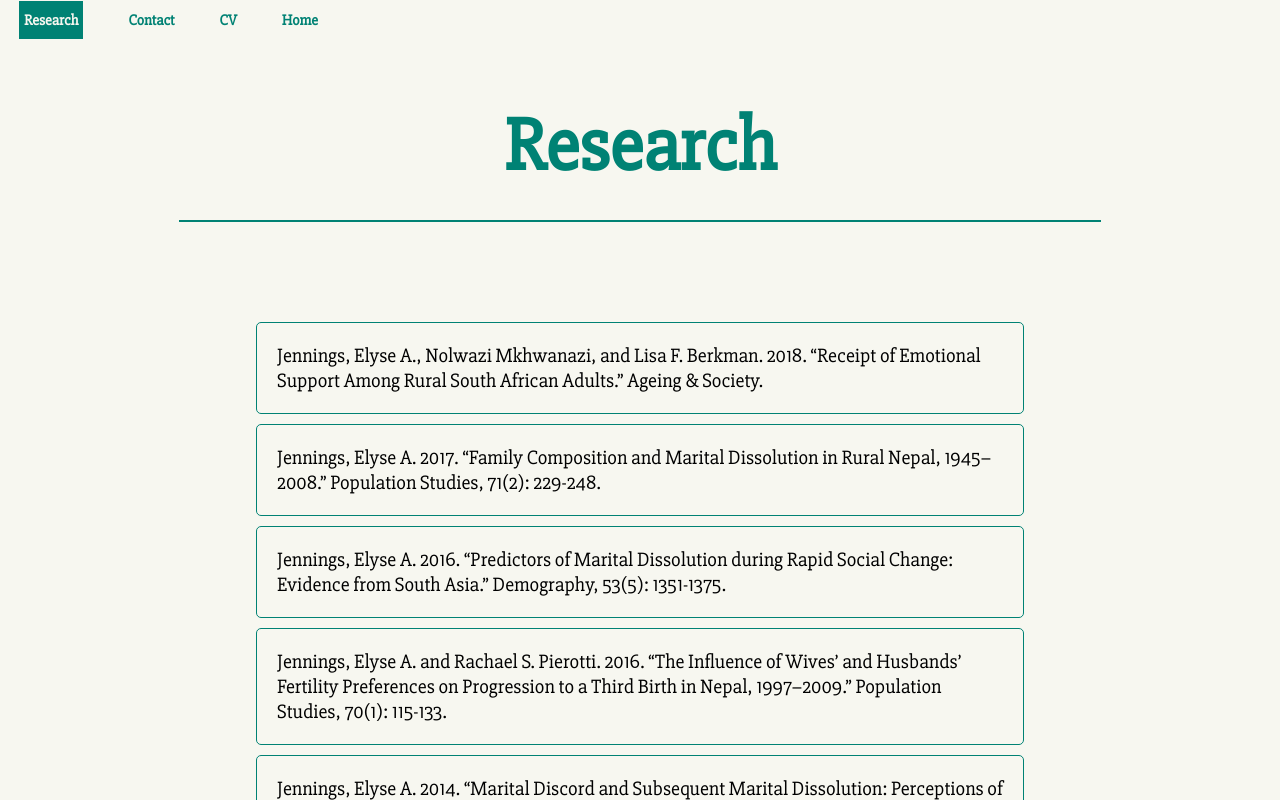
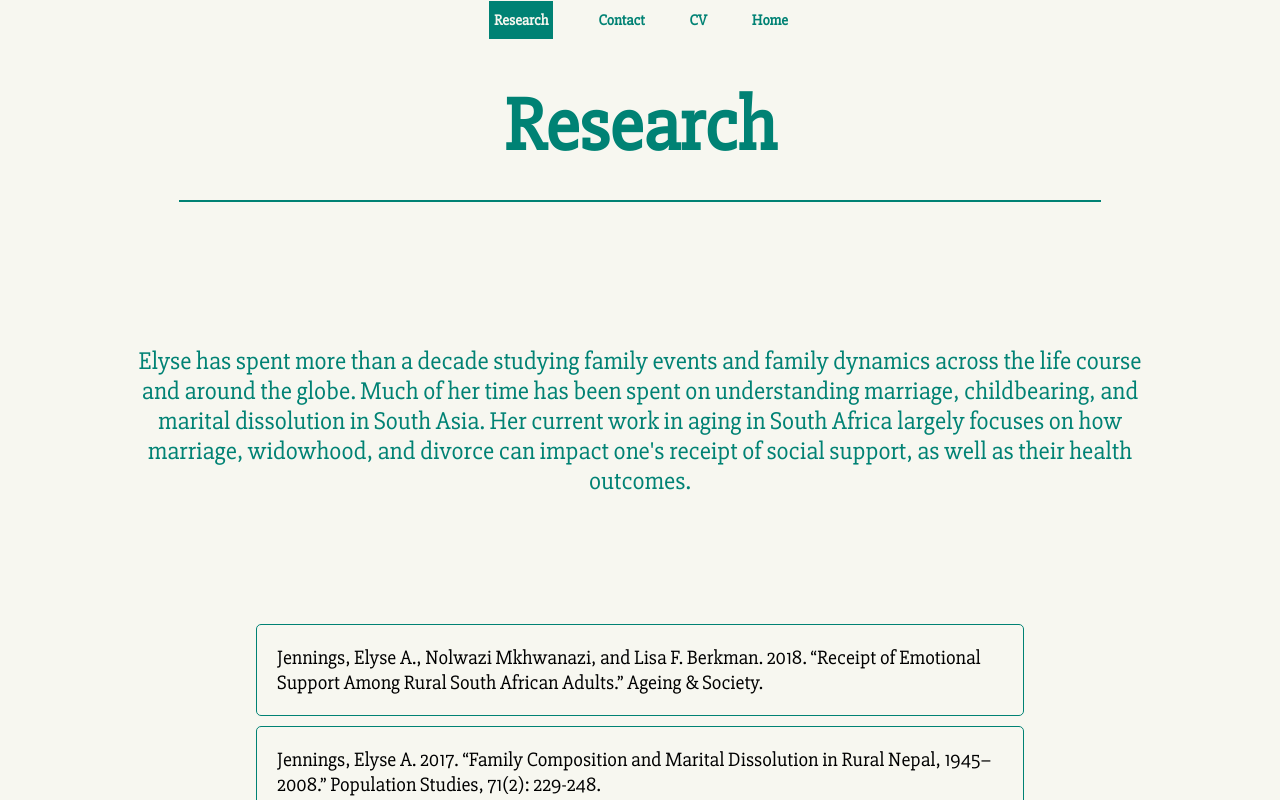
Before and after one commit to emilyjennings/elyse-portfolio, a React (Create React App) app: page /research in a window 1280 px wide. Shown: the top 800 px of the page. Built offline with nearby package versions, Linux system fonts and the light colour scheme.

Commit message:
more styling

```diff
--- a/src/App.css
+++ b/src/App.css
@@ -12,7 +12,7 @@ body {
 .navtitle {
   text-align: center;
   color: #008274;
-  margin: 100px 14%;
+  margin: 80px 14%;
   font-size: 4.7em;
   font-family: 'Slabo 27px', serif;
   height: 100px;
@@ -38,8 +38,8 @@ body {
 }
 
 .top:hover {
-  background-color: #35CDD1;
-  color: #C4EFDA;
+  color: #f7f7f0;
+  background-color: #89BA16;
   opacity: .5;
 }
 
@@ -48,13 +48,14 @@ body {
   overflow: hidden;
   position: fixed;
   top: 0;
-  right: 0;
   line-height: 2.4em;
   padding: 1px;
   opacity: 1;
   z-index: 100;
   color: #008274;
   width: 100%;
+  background: #f7f7f0;
+  text-align: center;
 }
 
 .navlinks a, .navlinks a:visited {
@@ -214,7 +215,7 @@ form {
   margin: 0 10%
 }
 
-.bio_content {
+.bio_content, .research-text {
   color: #008274;
   width: 80%;
   margin: 5%;
--- a/src/components/Research.js
+++ b/src/components/Research.js
@@ -84,6 +84,7 @@ class Research extends Component {
   render() {
     return (
       <div className="researchpage">
+        <div className="research-text">Elyse has spent more than a decade studying family events and family dynamics across the life course and around the globe. Much of her time has been spent on understanding marriage, childbearing, and marital dissolution in South Asia. Her current work in aging in South Africa largely focuses on how marriage, widowhood, and divorce can impact one's receipt of social support, as well as their health outcomes.</div>
         {this.displayCards()}
       </div>
     );
```
